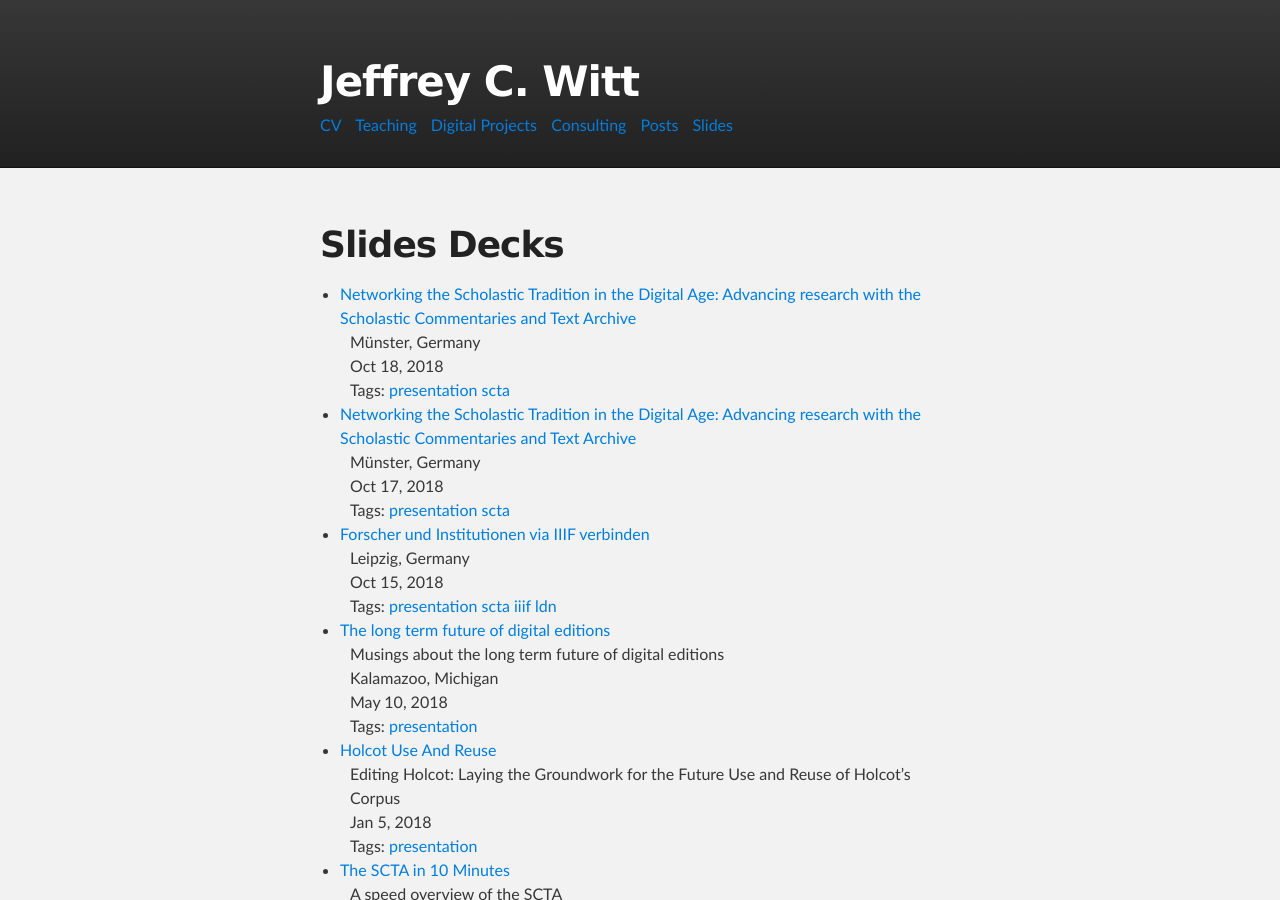
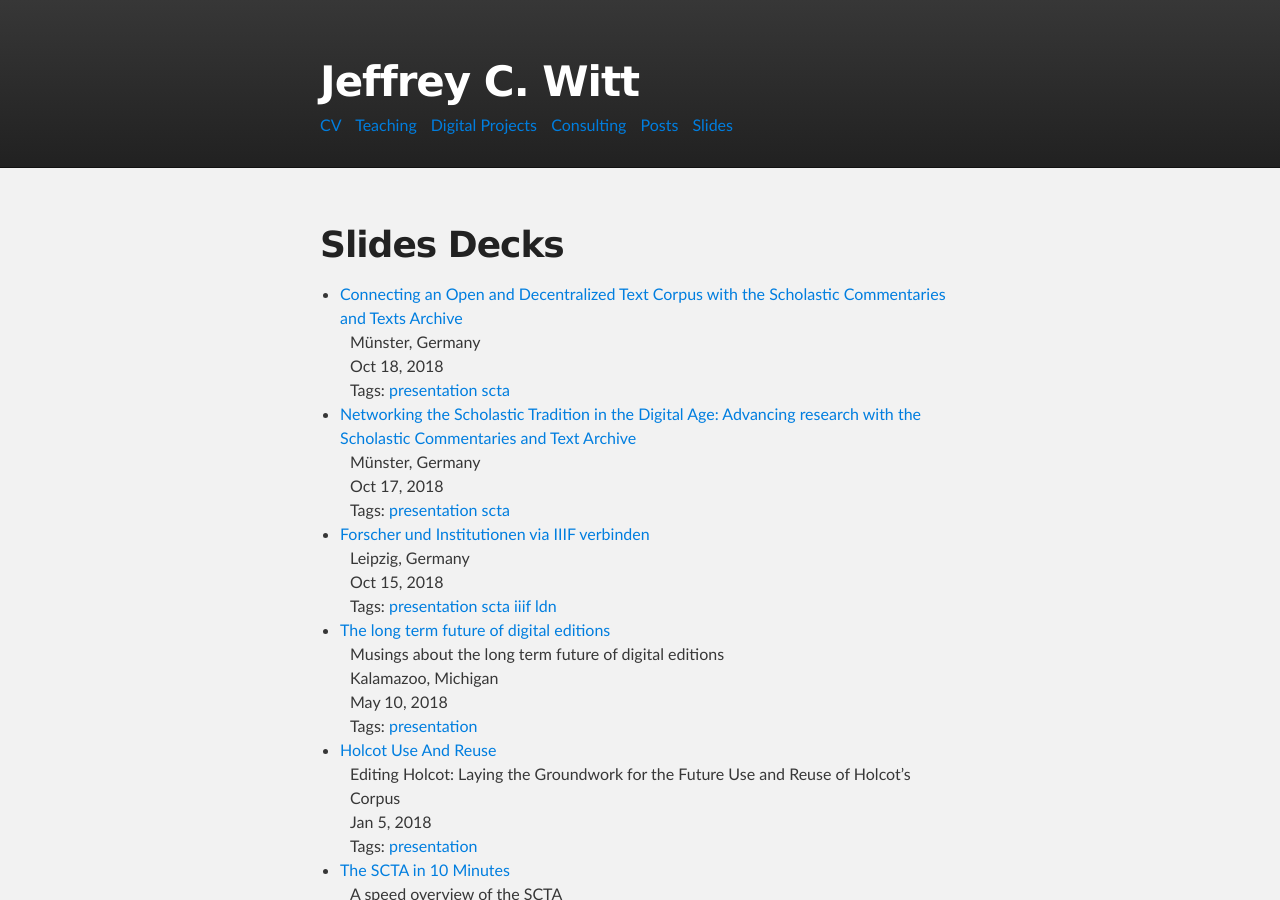
Before and after one commit to jeffreycwitt/jeffreycwitt.github.io, a Jekyll site: the page built from pages/slides.html, in a window 1280 px wide and 900 px high. Built offline with Jekyll 4.4.1, drawn with Linux system fonts in a browser that asks for light colours.

Commit message:
slide connections

```diff
--- a/_slides/2018-10-17-munster1.html
+++ b/_slides/2018-10-17-munster1.html
@@ -14,7 +14,7 @@ place: "Münster, Germany"
 <section>
 
   <h3>Networking the Scholastic Tradition in the Digital Age:
-  Advancing research with the Scholastic Commentaries and Text Archive</h3>
+  Advancing research with the Scholastic Commentaries and Texts Archive</h3>
   <hr/>
   <p>Jeffrey C. Witt (Loyola University Maryland) | @jeffreycwitt</p>
   <hr/>
--- a/_slides/2018-10-18-munster2.html
+++ b/_slides/2018-10-18-munster2.html
@@ -1,7 +1,6 @@
 ---
 layout: slide
-title: "Networking the Scholastic Tradition in the Digital Age:
-Advancing research with the Scholastic Commentaries and Text Archive"
+title: "Connecting an Open and Decentralized Text Corpus with the Scholastic Commentaries and Texts Archive"
 description:
 date: 2018-10-18
 theme: white
@@ -14,8 +13,7 @@ place: "Münster, Germany"
 
 <section>
 
-  <h3>Networking the Scholastic Tradition in the Digital Age:
-  Advancing research with the Scholastic Commentaries and Text Archive</h3>
+  <h3>Connecting an Open and Decentralized Text Corpus with the Scholastic Commentaries and Texts Archive</h3>
   <hr/>
   <p>Jeffrey C. Witt (Loyola University Maryland) | @jeffreycwitt</p>
   <hr/>
```
